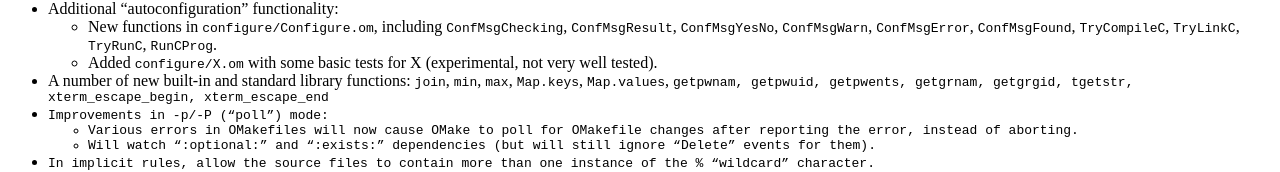
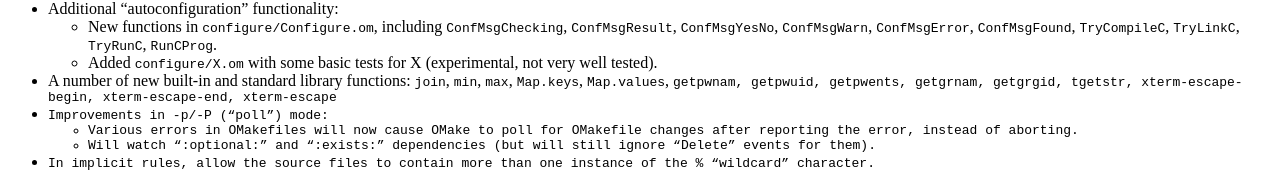
Before and after one commit to xmeta/omake, a plain HTML site: page doc/html/changelog.html in a window 1280 px wide. Shown: the part 354-526 px from the top of the page. Drawn offline with Linux system fonts and the light colour scheme.

Commit message:
Use "-" instead of "_" in xterm-escape-begin and xterm-escape-end function names; implemented xterm-escape wrapper (that would return an empty string TERM does not have an "xterm-like" value).
git-svn-id: http://svn.metaprl.org/svnroot/mojave/omake-branches/0.9.8.x@10217 5109f7fa-8300-0410-942d-a7a480986ffa

```diff
--- a/doc/html/changelog.html
+++ b/doc/html/changelog.html
@@ -63,8 +63,8 @@
   <li>A number of new built-in and standard library functions: <tt>join</tt>,
   <tt>min</tt>, <tt>max</tt>, <tt>Map.keys</tt>, <tt>Map.values</tt>,
   <tt>getpwnam<tt>, <tt>getpwuid</tt>, <tt>getpwents</tt>, <tt>getgrnam</tt>,
-  <tt>getgrgid</tt>, <tt>tgetstr</tt>, <tt>xterm_escape_begin</tt>,
-  <tt>xterm_escape_end</tt>
+  <tt>getgrgid</tt>, <tt>tgetstr</tt>, <tt>xterm-escape-begin</tt>,
+  <tt>xterm-escape-end</tt>, <tt>xterm-escape</tt>
   <li>Improvements in <tt>-p</tt>/<tt>-P</tt> (&ldquo;poll&rdquo;) mode:
   <ul>
     <li>Various errors in <tt>OMakefile</tt>s will now cause OMake to poll for
```
Also changed, not shown: 2 other files.
